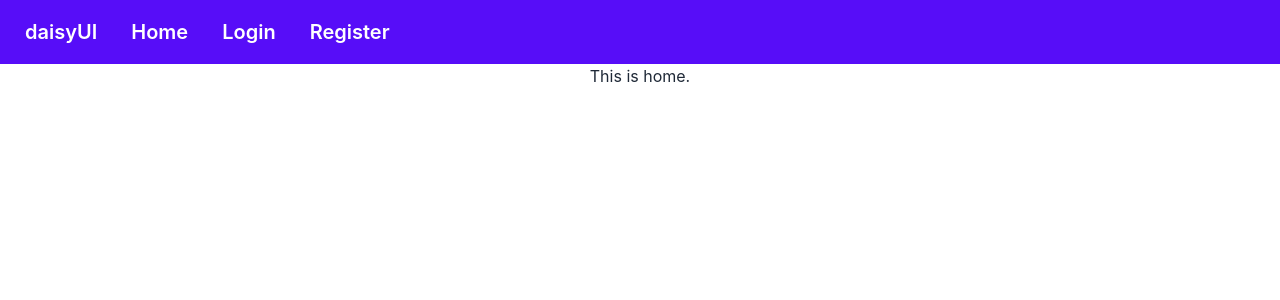
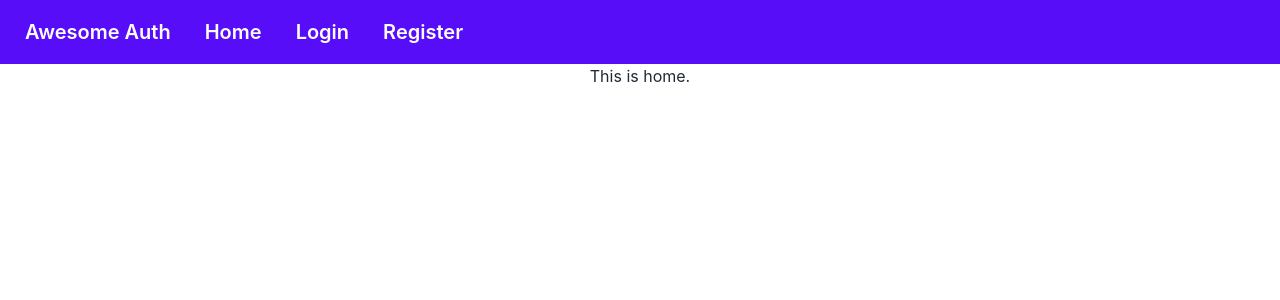
Before and after one commit to Marufhossain112/module-58, a React (Create React App) app: page / in a window 1280 px wide. Shown: the top 300 px of the page. Built offline with nearby package versions, Linux system fonts and the light colour scheme.

Commit message:
title changed

```diff
--- a/src/components/Header.js
+++ b/src/components/Header.js
@@ -5,7 +5,9 @@
   return (
     <div>
       <div className="navbar bg-primary text-primary-content">
-        <a className="btn btn-ghost normal-case text-xl">daisyUI</a>
+        <Link to="/" className="btn btn-ghost normal-case text-xl">
+          Awesome Auth
+        </Link>
         <Link className="btn btn-ghost normal-case text-xl" to="/">
           Home
         </Link>
```
